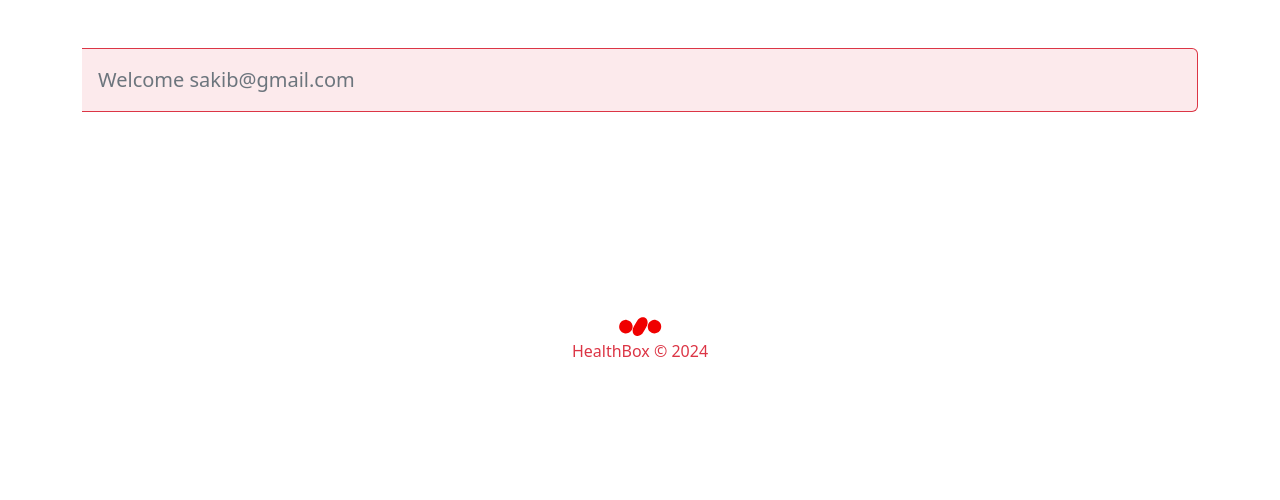
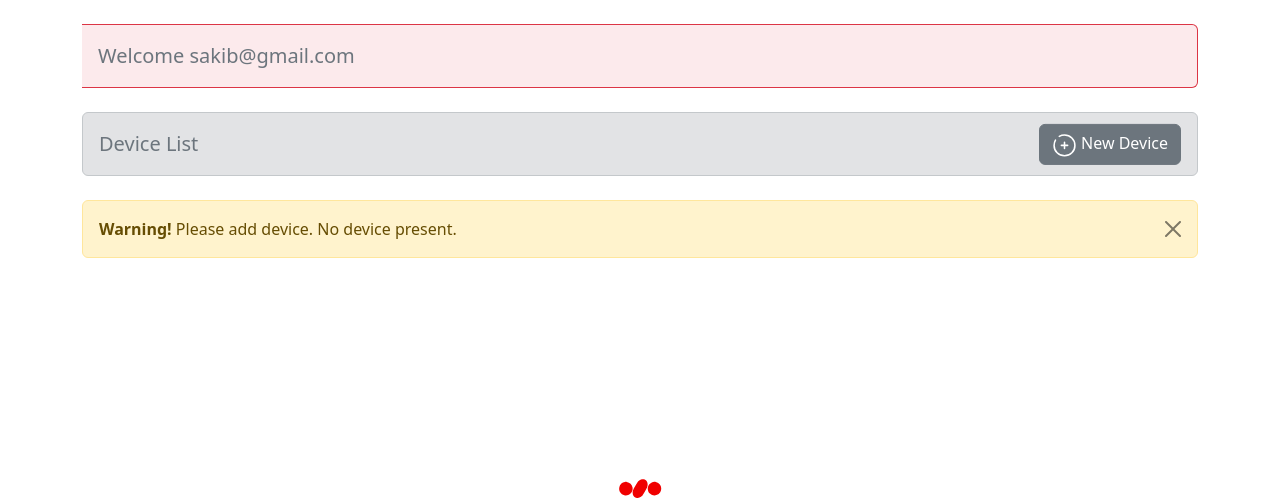
Before and after one commit to Sakib-Dalal/HealthBox, a Flask app: page /userpage in a window 1280 px wide. Shown: the part 79-579 px from the top of the page. Run offline with Flask 3, Linux system fonts and the light colour scheme; a user stored in the database is signed in; some libraries are stand-ins or nearby versions.

Commit message:
healthbox 05

```diff
--- a/web_data/main.py
+++ b/web_data/main.py
@@ -36,6 +36,8 @@ class User(UserMixin, db.Model):
     id: Mapped[int] = mapped_column(Integer, primary_key=True)
     email: Mapped[str] = mapped_column(String(250), unique=True, nullable=False)
     password: Mapped[str] = mapped_column(String(250), nullable=False)
+    device: Mapped[str] = mapped_column(String(250), nullable=True)
+    device_API: Mapped[str] = mapped_column(String(250), nullable=True)
 
 with app.app_context():
     db.create_all()
@@ -111,8 +113,18 @@ def features():
 @login_required
 def userpage():
     print(current_user.email)
+    print(current_user.device)
+    print(current_user.device_API)
     # Passing the name from the current_user
-    return render_template('userpage.html', name=current_user.email)
+    return render_template('userpage.html', name=current_user.email, device=current_user.device, device_API=current_user.device_API)
+
+# add new device page
+@app.route(f'/new_device/<email>')
+@login_required
+def new_device(email):
+    return render_template('new_device.html', email=email)
+
+
 
 # Logout Page
 @app.route('/logout')
--- a/web_data/templates/userpage.html
+++ b/web_data/templates/userpage.html
@@ -16,16 +16,11 @@
 
                 <!--Logout-->
                 <li class="nav-item">
-                    <!-- <a aria-current="page" href="{{ url_for('logout') }}">
-                        <button type="button" class="btn text-danger fs-5 mx-2">
-                            Logout
-                        </button>
-                    </a> -->
-                    <button type="button" class="btn text-danger fs-5 mx-2" data-bs-toggle="modal" data-bs-target="#staticBackdrop">
+                    <button type="button" class="btn text-danger fs-5 mx-2" data-bs-toggle="modal" data-bs-target="#logout_button">
                         Logout
                     </button>
                     <!-- Modal -->
-                    <div class="modal fade" id="staticBackdrop" data-bs-backdrop="static" data-bs-keyboard="false" tabindex="-1" aria-labelledby="staticBackdropLabel" aria-hidden="true">
+                    <div class="modal fade" id="logout_button" data-bs-backdrop="static" data-bs-keyboard="false" tabindex="-1" aria-labelledby="staticBackdropLabel" aria-hidden="true">
                         <div class="modal-dialog">
                         <div class="modal-content">
                             <div class="modal-header">
@@ -43,7 +38,6 @@
                             </div>
                         </div>
                         </div>
-
                     </div>
                 </li>
 
@@ -52,11 +46,60 @@
         </div>
       </nav>
 
-    <div class="mt-5 p-3 bg-danger bg-opacity-10 border border-danger border-start-0 rounded-end text-secondary fs-5 fw-light">
+    <div class="mt-4 mb-4 p-3 bg-danger bg-opacity-10 border border-danger border-start-0 rounded-end text-secondary fs-5 fw-light">
         Welcome {{ name }}
     </div>
 
-<!--https://getbootstrap.com/docs/5.3/components/offcanvas/-->
+    <!--Device list here-->
+    <div class="alert alert-secondary mb-4 fs-5 fw-light text-secondary" role="alert">
+        Device List
+        <a href="{{ url_for('new_device', email=name) }}" class="btn btn-secondary position-absolute top-50 end-0 translate-middle-y mx-3"><img src="./../static/add_device.svg" height="25" width="25" class=""/> New Device</a>
+    </div>
+    {% if device == None and device_API == None %}
+        <div class="alert alert-warning alert-dismissible fade show" role="alert">
+            <strong>Warning!</strong> Please add device. No device present.
+            <button type="button" class="btn-close" data-bs-dismiss="alert" aria-label="Close"></button>
+        </div>
+    {% else %}
+        {% for i in range(1, 4) %}
+            <div class="mb-4 card border border-danger fw-light">
+                <h5 class="card-header fs-4 fw-light text-dark">Device {{ i }}</h5>
+                <!--Delete Device-->
+                <button type="button" class="btn btn-light position-absolute top-0 end-0 m-1" data-bs-toggle="modal" data-bs-target="#delete_button">
+                    <img src="./../static/delete.svg" height="25" width="25" class=""/>
+                </button>
+                <!-- Modal -->
+                <div class="modal fade" id="delete_button" data-bs-backdrop="static" data-bs-keyboard="false" tabindex="-1" aria-labelledby="staticBackdropLabel" aria-hidden="true">
+                    <div class="modal-dialog modal-dialog-centered">
+                    <div class="modal-content">
+                        <div class="modal-header">
+                            <h1 class="modal-title fs-5" id="staticBackdropLabel">⚠️ Warning</h1>
+                            <button type="button" class="btn-close" data-bs-dismiss="modal" aria-label="Close"></button>
+                        </div>
+                        <div class="modal-body">
+                            Warning! If you delete this device then all the data will be deleted from the database! Conform Yes to delete and No to exit.
+                        </div>
+                        <div class="modal-footer">
+                            <button type="button" class="btn btn-secondary" data-bs-dismiss="modal">No</button>
+                            <a aria-current="page" href="#">
+                                <button type="button" class="btn btn-danger">Yes</button>
+                            </a>
+                        </div>
+                    </div>
+                    </div>
+                </div>
+                <!--Card Body Device List-->
+                <div class="card-body">
+                    <h5 class="card-title text-danger fs-5 fw-light">HealthBox {{ name }}-Device-{{ i }} </h5>
+                    <p class="card-text text-secondary">Clicking "View Graph" opens and displays the graph. "View Raw Data" shows the data in a table, while "View JSON Data" presents the data in JSON format.</p>
+                    <a href="#" class="btn btn-danger px-3"><img class="mx-2" src="./../static/graph.svg" height="28" width="28" />View Graph</a>
+                    <a href="#" class="btn btn-dark px-3 mx-2"><img class="mx-2" src="./../static/data.svg" height="25" width="25" />View Raw Data</a>
+                    <a href="#" class="btn btn-secondary px-3"><img class="mx-2" src="./../static/json.svg" height="25" width="25" />View JSON Data</a>
+                </div>
+            </div>
+        {% endfor %}
+    {% endif %}
+
 
 
 {% include "footer.html" %}
```
Also changed, not shown: web_data/templates/new_device.html (added, +49 -0 lines), web_data/instance/users.db, web_data/static/add_device.svg (added), web_data/static/data.svg (added), web_data/static/delete.svg (added), web_data/static/graph.svg (added), web_data/static/json.svg (added).
